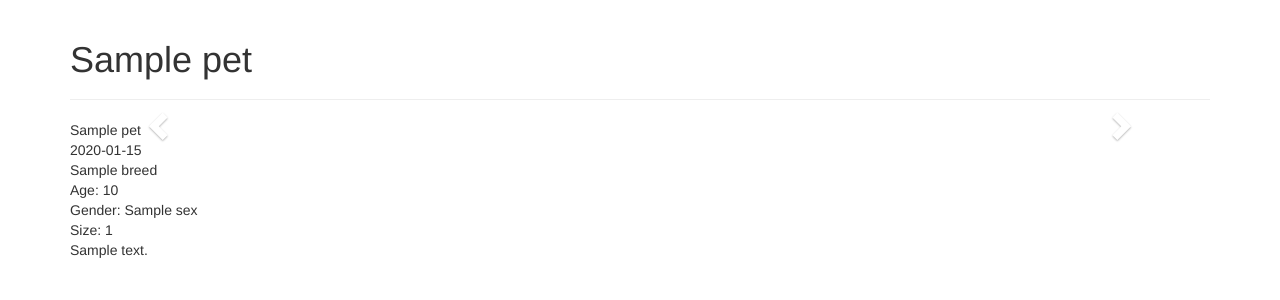
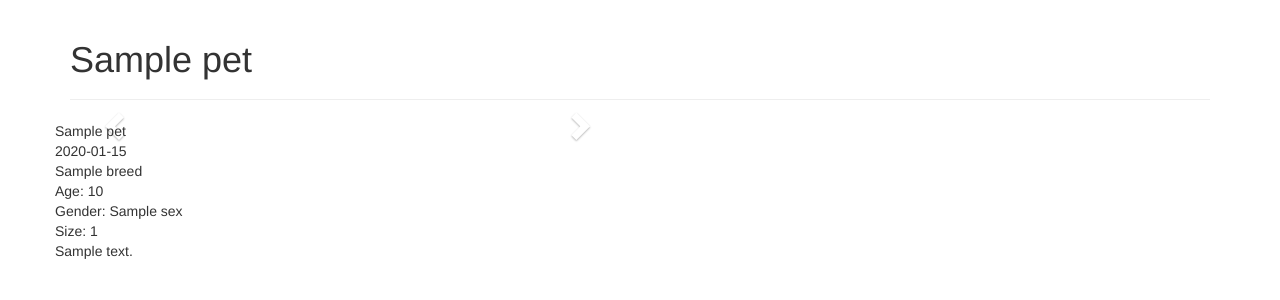
Before and after one commit to mcbishop/twopetminimum, a Python web app: template templates/profile.html in a window 1280 px wide. Shown: the top 300 px of the page. Run offline with Jinja, Linux system fonts and the light colour scheme; the template is opened without the code that fills it: most values are stand-ins (such as "Sample title", 1, 10 or a date in 2020); some libraries are stand-ins or nearby versions.

Commit message:
Finished carousel.

```diff
--- a/templates/profile.html
+++ b/templates/profile.html
@@ -19,7 +19,8 @@
 
 
 <div class="container">
-
+     <div class="row">
+        <div class="col-xs-6 offset-3">
 <div id="myCarousel" class="carousel slide" data-ride="carousel">
   <!-- Indicators -->
   <ol class="carousel-indicators">
@@ -37,7 +38,7 @@
 
 
         <div class="item{% if loop.first %} active {% endif %}" id="slide{{ loop.index }}">
-        <img src="{{ photo['#text'] }}"class="img-responsive" alt="{{pet['name']}}" width="460" height="345">
+        <img src="{{ photo['#text'] }}"class="img-responsive" margin="auto" alt="{{pet['name']}}" width="100%" height="100%">
             </div>
 
     {% endfor %}
@@ -53,6 +54,9 @@
     <span class="sr-only">Next</span>
   </a>
 </div>
+  </div>
+  <div class="row">
+    <div class="col-xs-8 offset-4">
 
 
              {{ pet['name'] }} <br>
@@ -76,7 +80,7 @@
               {{ pet['description']}}<br>
 
              </div>
-
+</div>
         </div>
         </div>
         </div>
```
